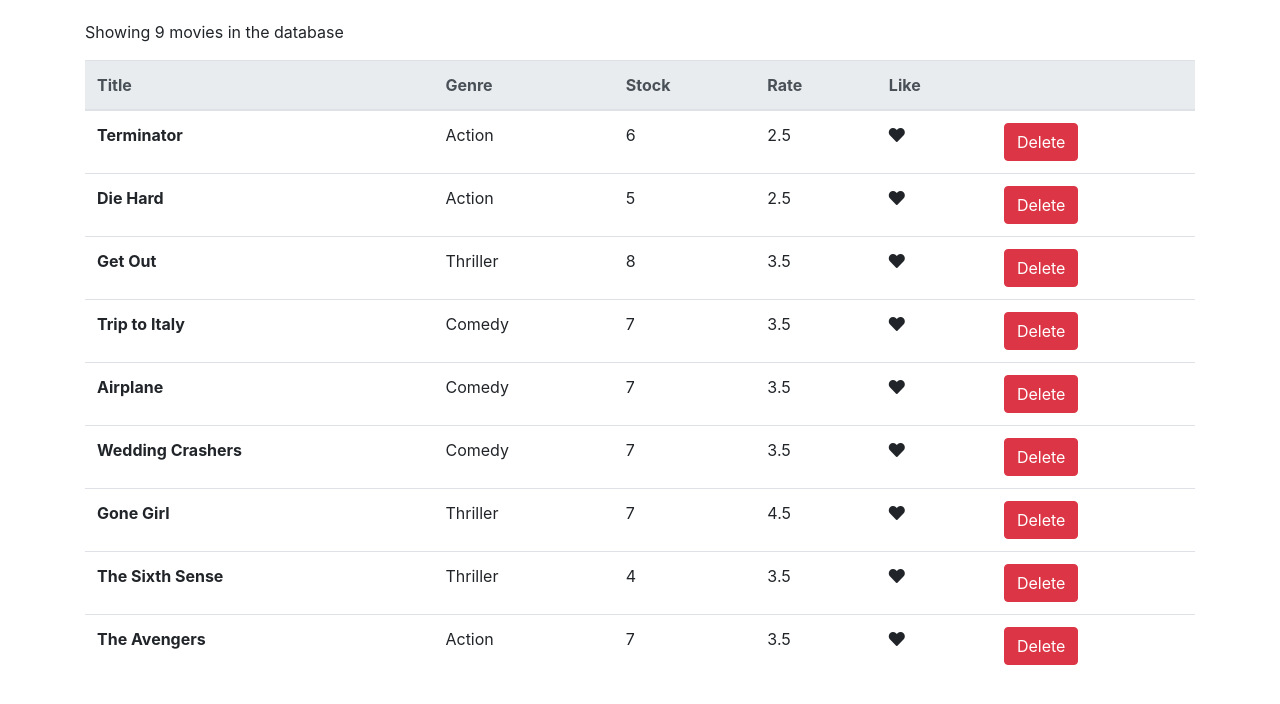
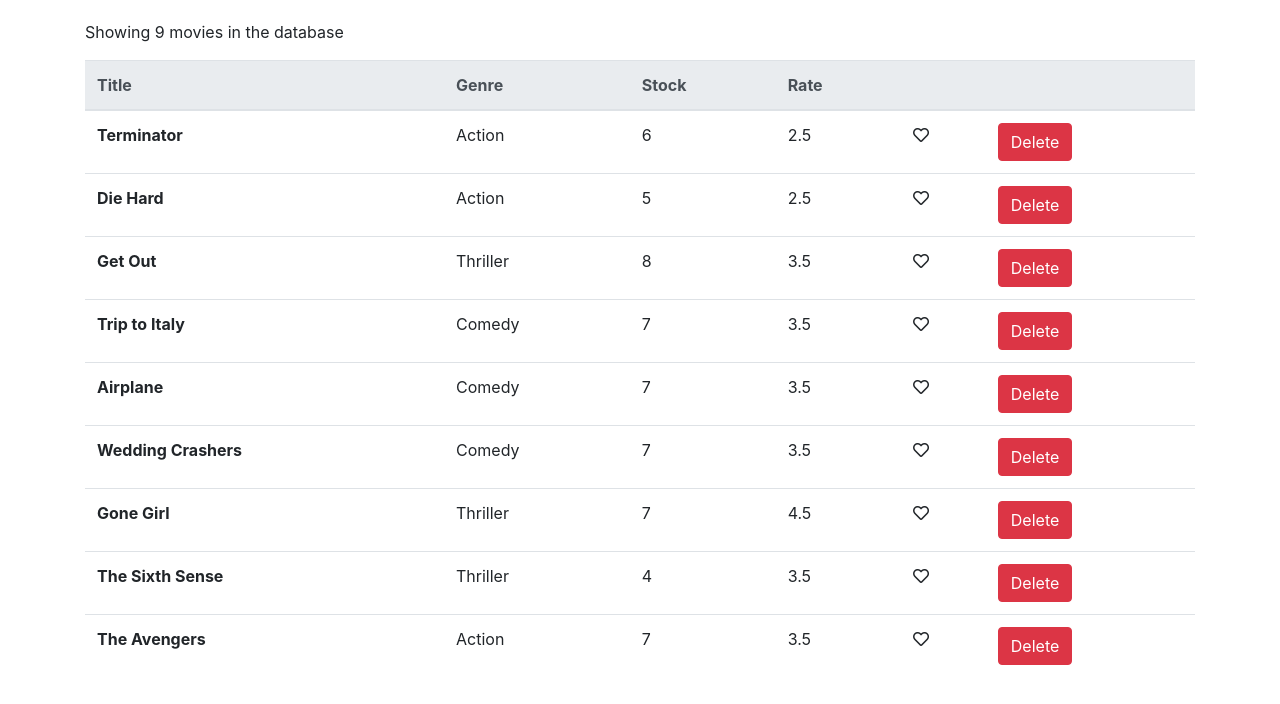
Before and after one commit to solvanny/vidly-react, a React (Create React App) app: page / in a window 1280 px wide. Shown: the top 704 px of the page. Built offline with nearby package versions, Linux system fonts and the light colour scheme.

Commit message:
Refactoring dynamic like icon

```diff
--- a/src/Components/Movie.js
+++ b/src/Components/Movie.js
@@ -1,25 +1,9 @@
 import React, { Component } from 'react';
+import Like from './common/Like';
 
 class Movie extends Component {
-  constructor() {
-    super();
-    this.state = { cliked: false }
-  }
-
-  handleClick = (state) => {
-    if(!state) return  this.setState({ cliked: true });
-    this.setState({cliked: false});
-  }
-
-  heartClass = (state) => {
-    if(!state) return "fas fa-heart";
-    return "far fa-heart";
-  }
-
-
   render() {
     let {_id, title, genre, numberInStock, dailyRentalRate} = this.props.movie;
-    let state = this.state.cliked;
     return (
       <tr>
         <th scope="row">{title}</th>
@@ -27,9 +11,7 @@
         <td>{numberInStock}</td>
         <td>{dailyRentalRate}</td>
         <td>
-          <i className={this.heartClass(state)}
-            onClick={() => this.handleClick(state)}>
-          </i>
+          <Like {...this.props}/>
         </td>
         <td>
           <button
--- /dev/null
+++ b/src/Components/common/Like.jsx
@@ -0,0 +1,32 @@
+import React, { Component } from 'react'
+
+class Like extends Component {
+
+  handleClick = (state) => {
+    let { movie } = this.props;
+    if(!state) {
+      movie.liked = true;
+      return  this.props.setState({ movie });
+    }
+    movie.liked = false;
+    return  this.props.setState({ movie });
+  }
+
+  heartClass = (state) => {
+    if(!state) return "far fa-heart";
+    return "fas fa-heart";
+  }
+
+  render() {
+    let state = this.props.movie.liked;
+    return (
+      <i
+        className={this.heartClass(state)}
+        style={{cursor: 'pointer'}}
+        onClick={() => this.handleClick(state)}>
+      </i>
+    )
+  }
+}
+
+export default Like;
--- a/src/services/fakeMovieService.js
+++ b/src/services/fakeMovieService.js
@@ -7,63 +7,72 @@
     genre: { _id: "5b21ca3eeb7f6fbccd471818", name: "Action" },
     numberInStock: 6,
     dailyRentalRate: 2.5,
-    publishDate: "2018-01-03T19:04:28.809Z"
+    publishDate: "2018-01-03T19:04:28.809Z",
+    liked: false
   },
   {
     _id: "5b21ca3eeb7f6fbccd471816",
     title: "Die Hard",
     genre: { _id: "5b21ca3eeb7f6fbccd471818", name: "Action" },
     numberInStock: 5,
-    dailyRentalRate: 2.5
+    dailyRentalRate: 2.5,
+    liked: false
   },
   {
     _id: "5b21ca3eeb7f6fbccd471817",
     title: "Get Out",
     genre: { _id: "5b21ca3eeb7f6fbccd471820", name: "Thriller" },
     numberInStock: 8,
-    dailyRentalRate: 3.5
+    dailyRentalRate: 3.5,
+    liked: false
   },
   {
     _id: "5b21ca3eeb7f6fbccd471819",
     title: "Trip to Italy",
     genre: { _id: "5b21ca3eeb7f6fbccd471814", name: "Comedy" },
     numberInStock: 7,
-    dailyRentalRate: 3.5
+    dailyRentalRate: 3.5,
+    liked: false
   },
   {
     _id: "5b21ca3eeb7f6fbccd47181a",
     title: "Airplane",
     genre: { _id: "5b21ca3eeb7f6fbccd471814", name: "Comedy" },
     numberInStock: 7,
-    dailyRentalRate: 3.5
+    dailyRentalRate: 3.5,
+    liked: false
   },
   {
     _id: "5b21ca3eeb7f6fbccd47181b",
     title: "Wedding Crashers",
     genre: { _id: "5b21ca3eeb7f6fbccd471814", name: "Comedy" },
     numberInStock: 7,
-    dailyRentalRate: 3.5
+    dailyRentalRate: 3.5,
+    liked: false
   },
   {
     _id: "5b21ca3eeb7f6fbccd47181e",
     title: "Gone Girl",
     genre: { _id: "5b21ca3eeb7f6fbccd471820", name: "Thriller" },
     numberInStock: 7,
-    dailyRentalRate: 4.5
+    dailyRentalRate: 4.5,
+    liked: false
   },
   {
     _id: "5b21ca3eeb7f6fbccd47181f",
     title: "The Sixth Sense",
     genre: { _id: "5b21ca3eeb7f6fbccd471820", name: "Thriller" },
     numberInStock: 4,
-    dailyRentalRate: 3.5
+    dailyRentalRate: 3.5,
+    liked: false
   },
   {
     _id: "5b21ca3eeb7f6fbccd471821",
     title: "The Avengers",
     genre: { _id: "5b21ca3eeb7f6fbccd471818", name: "Action" },
     numberInStock: 7,
-    dailyRentalRate: 3.5
+    dailyRentalRate: 3.5,
+    liked: false
   }
 ];
 
--- a/src/view/Movies.js
+++ b/src/view/Movies.js
@@ -37,8 +37,8 @@
               <th scope="col">Genre</th>
               <th scope="col">Stock</th>
               <th scope="col">Rate</th>
-              <th scope="col">Like</th>
-              <th scope="col"></th>
+              <th />
+              <th />
             </tr>
           </thead>
           <tbody>
@@ -48,6 +48,8 @@
                   key={movie._id}
                   movie={movie}
                   onRemove={this.handleRemove}
+                  liked={movie.liked}
+                  setState={this.setState.bind(this)}
                 />
               )})}
           </tbody>
```
